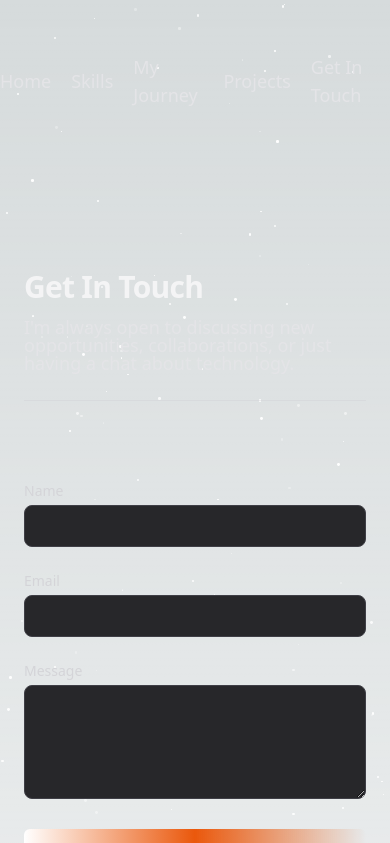
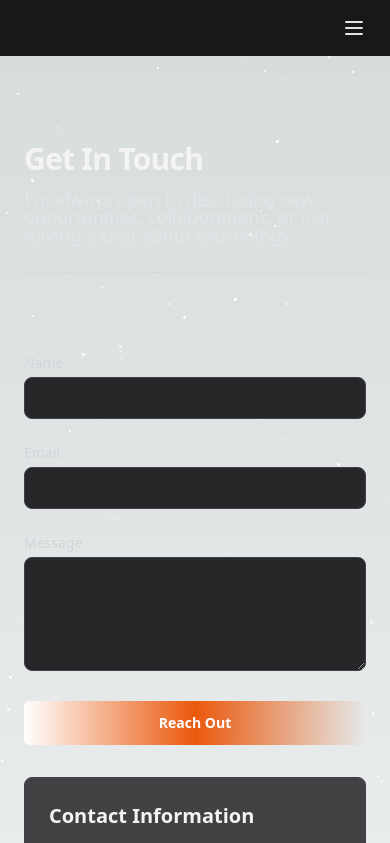
Before and after one commit to john-sprague/code-by-spraguejdev, a React (Vite) app: page /get-in-touch in a window 390 px wide. Shown: the top 843 px of the page. Built offline with nearby package versions, Linux system fonts and the light colour scheme.

Commit message:
refactor(mainNav): add mobile navigation support

```diff
--- a/src/components/MainNavigation.tsx
+++ b/src/components/MainNavigation.tsx
@@ -1,23 +1,59 @@
+import React, { useState } from "react";
 import { Link } from "react-router-dom";
+import { Menu, X } from "lucide-react";
 import { NavItems } from "../lib/constants";
 
-const MainNavigation = () => {
+const MainNavigation: React.FC = () => {
+  const [isOpen, setIsOpen] = useState(false);
+
   return (
-    <header>
-      <nav className="my-16 animate-bounce">
-        <ul className="flex items-center justify-center gap-5">
-          {NavItems.map((navItem) => (
-            <li className="hover:scale-105">
+    <header className="relative z-50 bg-zinc-900">
+      <nav className="hidden md:flex justify-center py-6">
+        <ul className="flex items-center space-x-8">
+          {NavItems.map((item) => (
+            <li key={item.pagePath}>
               <Link
-                to={navItem.pagePath}
-                className="text-md duration-500 text-zinc-200 hover:text-zinc-50 text-lg hover:scale-110"
+                to={item.pagePath}
+                className="text-lg text-zinc-200 hover:text-zinc-50 transition"
               >
-                {navItem.pageName}
+                {item.pageName}
               </Link>
             </li>
           ))}
         </ul>
       </nav>
+
+      <div className="md:hidden flex justify-end px-6 py-4">
+        <button
+          onClick={() => setIsOpen((o) => !o)}
+          className="text-zinc-200 hover:text-zinc-50"
+          aria-label="Toggle navigation"
+        >
+          {isOpen ? (
+            <X className="w-6 h-6" />
+          ) : (
+            <Menu className="w-6 h-6" />
+          )}
+        </button>
+      </div>
+
+      {isOpen && (
+        <nav className="md:hidden bg-zinc-900">
+          <ul className="flex flex-col items-center space-y-4 py-6">
+            {NavItems.map((item) => (
+              <li key={item.pagePath}>
+                <Link
+                  to={item.pagePath}
+                  className="text-lg text-zinc-200 hover:text-zinc-50 transition"
+                  onClick={() => setIsOpen(false)}
+                >
+                  {item.pageName}
+                </Link>
+              </li>
+            ))}
+          </ul>
+        </nav>
+      )}
     </header>
   );
 };
```
